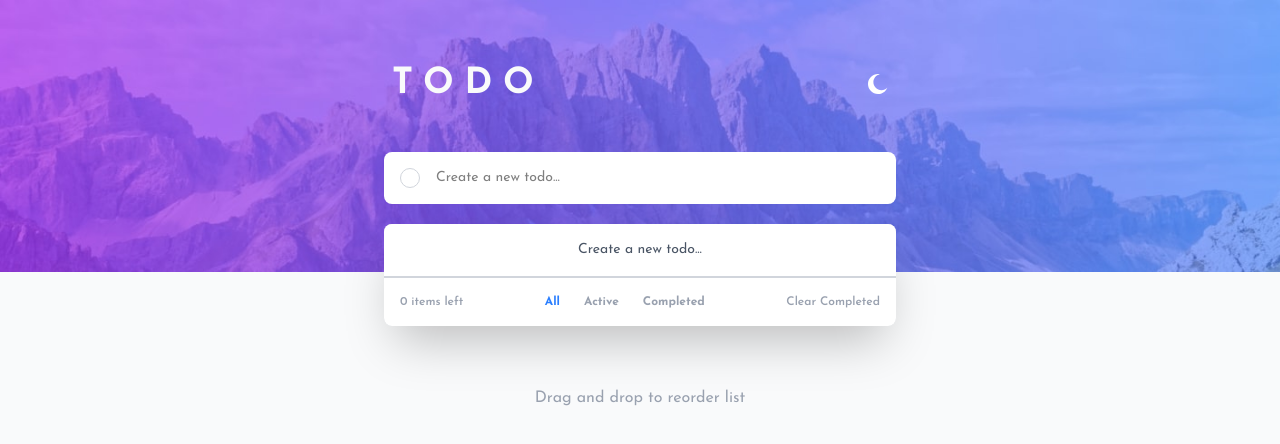
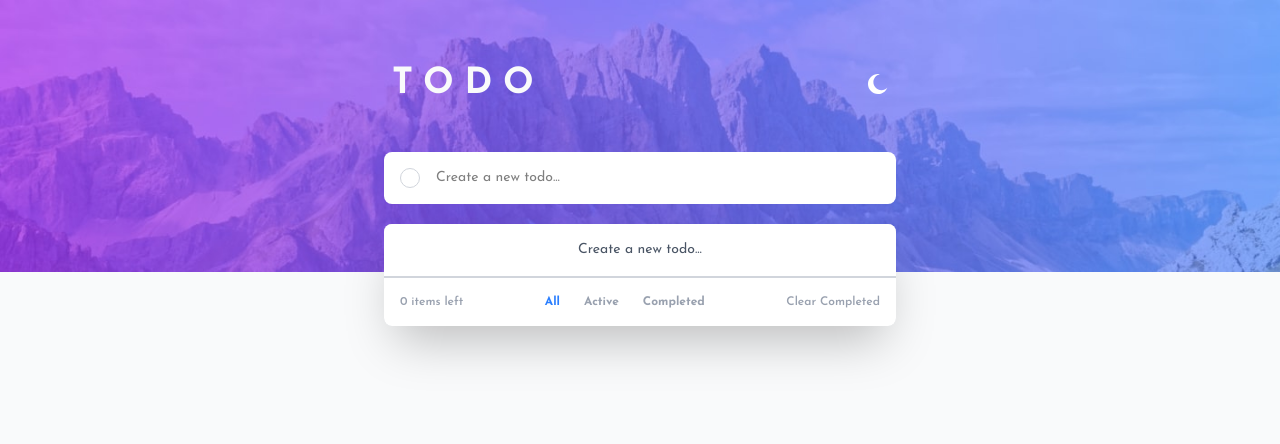
Before and after one commit to heydarabbas89/Front-End-Mentor---ch03, a Vue app: page / in a window 1280 px wide. Shown: the top 444 px of the page. Built offline with nearby package versions, Linux system fonts and the light colour scheme.

Commit message:
fix: Make item undraggabe until fix it's problem

```diff
--- a/src/components/TodoContent.vue
+++ b/src/components/TodoContent.vue
@@ -22,9 +22,9 @@
 		<!-- /Filter -->
 
 		<!-- Drag & Drop notes -->
-		<p class="text-center text-gray-400 dark:text-gray-600 py-3 my-8 xl:my-12">
+		<!-- <p class="text-center text-gray-400 dark:text-gray-600 py-3 my-8 xl:my-12">
 			Drag and drop to reorder list
-		</p>
+		</p> -->
 	</section>
 	<!-- /Todo content -->
 </template>
--- a/src/components/TodoList.vue
+++ b/src/components/TodoList.vue
@@ -17,7 +17,11 @@
 		>
 			Create a new todo...
 		</div>
-		<Draggable
+
+		<ul>
+			<TodoItem v-for="(item, index) in items" :key="index" :item="item" />
+		</ul>
+		<!-- <Draggable
 			v-else
 			tag="ul"
 			v-model="items"
@@ -29,7 +33,7 @@
 			<template #item="{ element }">
 				<TodoItem :item="element" />
 			</template>
-		</Draggable>
+		</Draggable> -->
 		<!-- Status bar -->
 		<StatusBar :itemsLenght="items.length" />
 		<!-- /Status bar -->
```
